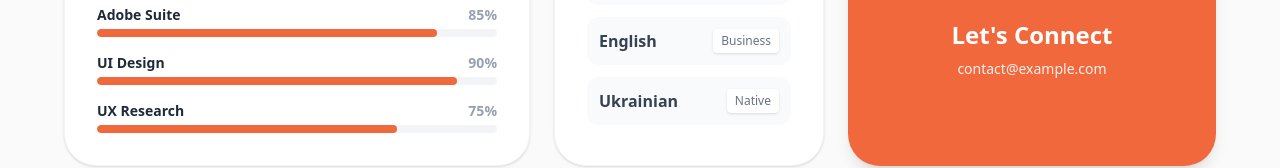
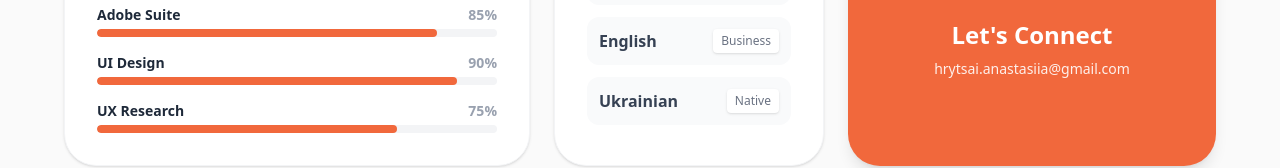
Before and after one commit to hrytsaianastasiia-sudo/portfolio-site, a React (Vite) app: page / in a window 1280 px wide. Shown: the part 3617-3785 px from the top of the page. Built offline with nearby package versions, Linux system fonts and the light colour scheme; the HTML template or start-up script is replaced by a standard one.

Commit message:
Update contact email in App component

```diff
--- a/src/App.tsx
+++ b/src/App.tsx
@@ -1192,7 +1192,7 @@ export default function App() {
              <div className="absolute inset-0 bg-black/0 group-hover:bg-black/10 transition-colors"></div>
              <Mail size={40} className="mb-4" />
              <h4 className="text-2xl font-bold">{LABELS.sectionTitles.contact[lang]}</h4>
-             <p className="opacity-90 mt-2 text-sm">contact@example.com</p>
+             <p className="opacity-90 mt-2 text-sm">hrytsai.anastasiia@gmail.com</p>
            </div>
 
            {/* 6. Interests (New Section) */}
```
